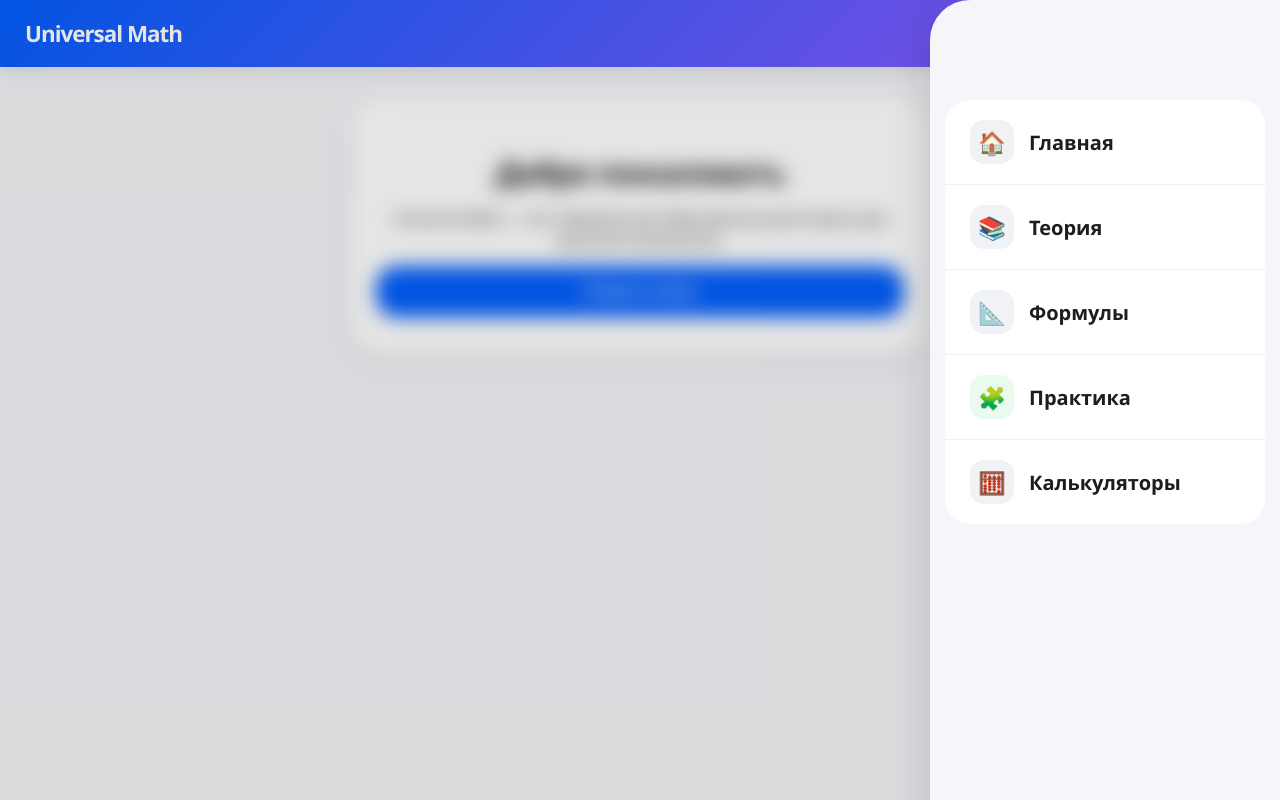
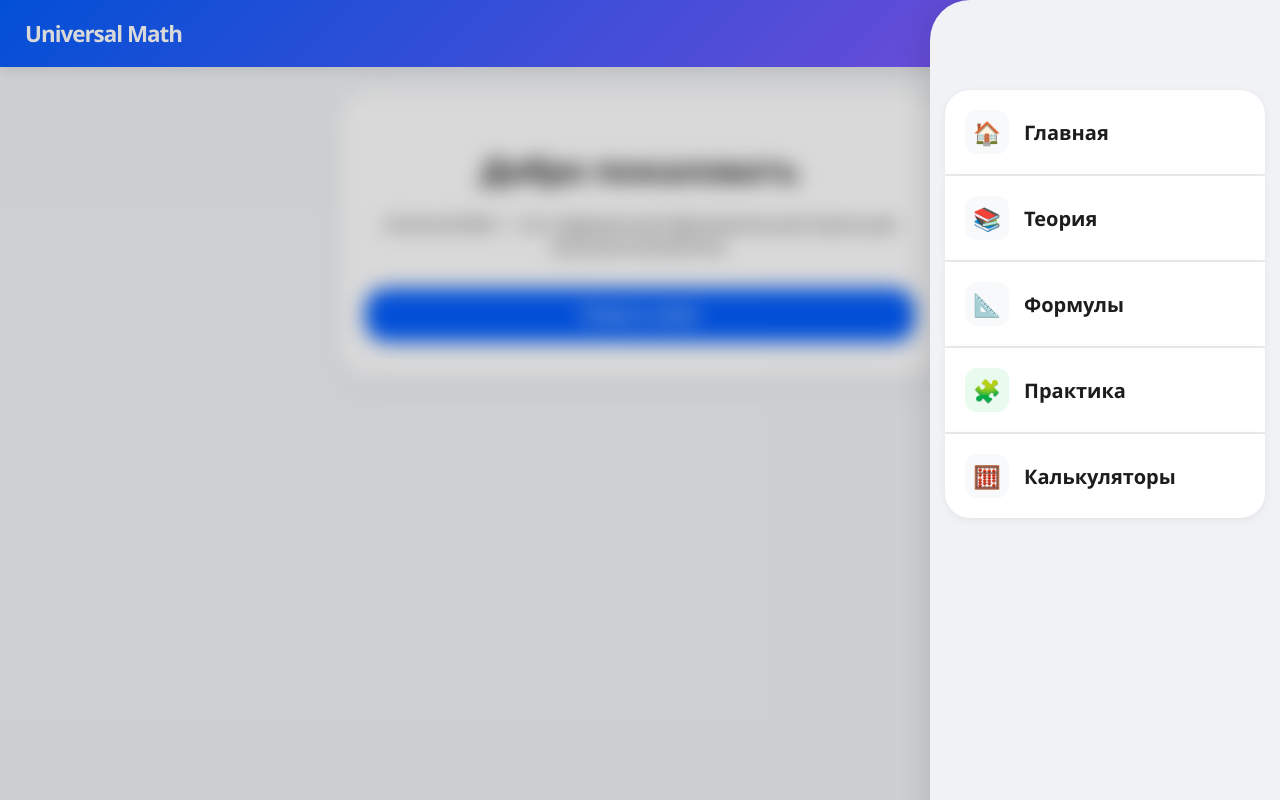
Before and after one commit to educatian-com/universal-math, a plain HTML site: page index.html in a window 1280 px wide. Both pictures are taken after a click on the element 1242 px from the left and 33 px from the top of the page. Drawn offline with Linux system fonts and the light colour scheme.

Commit message:
Update index.html

```diff
--- a/index.html
+++ b/index.html
@@ -23,25 +23,23 @@
             overflow-x: hidden;
         }
 
-        /* Эффект размытия и отдаления контента */
+        /* Эффект размытия фона */
         #main-content {
-            transition: filter 0.4s cubic-bezier(0.4, 0, 0.2, 1), transform 0.4s cubic-bezier(0.4, 0, 0.2, 1);
+            transition: 0.4s cubic-bezier(0.4, 0, 0.2, 1);
         }
 
         body.menu-open #main-content {
             filter: blur(10px);
-            transform: scale(0.96); /* Контент как бы уходит на задний план */
             pointer-events: none;
         }
 
-        /* Затемнение фона */
         .overlay {
             position: fixed;
             top: 0;
             left: 0;
             width: 100%;
             height: 100%;
-            background: rgba(0,0,0,0.1);
+            background: rgba(0,0,0,0.15);
             opacity: 0;
             visibility: hidden;
             transition: 0.4s;
@@ -52,7 +50,6 @@
             visibility: visible;
         }
 
-        /* Шапка */
         header {
             background: linear-gradient(135deg, var(--s-blue) 0%, var(--s-purple) 100%);
             padding: 18px 25px;
@@ -69,62 +66,52 @@
         .logo { font-weight: 800; font-size: 1.4em; letter-spacing: -1px; }
 
         .burger { cursor: pointer; display: flex; flex-direction: column; gap: 6px; z-index: 1100; }
-        .burger span { display: block; width: 26px; height: 3px; background: white; border-radius: 10px; transition: 0.3s; }
+        .burger span { display: block; width: 26px; height: 3px; background: white; border-radius: 10px; }
 
-        /* Анимация бургера */
-        body.menu-open .burger span:nth-child(1) { transform: translateY(9px) rotate(45deg); }
-        body.menu-open .burger span:nth-child(2) { opacity: 0; }
-        body.menu-open .burger span:nth-child(3) { transform: translateY(-9px) rotate(-45deg); }
-
-        /* Навигация Samsung S25 Style */
+        /* Меню в стиле Samsung */
         nav {
             position: fixed;
             top: 0;
             right: -100%;
-            width: 82%;
+            width: 85%;
             max-width: 320px;
             height: 100%;
-            background: #f4f6f9; /* Светло-серый фон меню */
+            background: #f0f2f5; /* Светлая подложка */
             transition: 0.4s cubic-bezier(0.4, 0, 0.2, 1);
             display: flex;
             flex-direction: column;
-            padding: 100px 15px 0 15px; /* Боковые отступы для формы карточек */
+            padding: 90px 15px 0 15px; /* Отступы, чтобы карточки не липли к краям */
+            gap: 2px; /* Почти нет расстояния, но разделение заметно */
             z-index: 1050;
-            box-shadow: -10px 0 40px rgba(0,0,0,0.1);
+            box-shadow: -10px 0 30px rgba(0,0,0,0.1);
             border-radius: 40px 0 0 40px;
         }
 
         nav.active { right: 0; }
 
-        /* Оформление ссылок как подсвеченных блоков */
+        /* Каждый раздел как отдельный блок с тенью */
         nav a {
             display: flex;
             align-items: center;
             gap: 15px;
             text-decoration: none;
             color: var(--s-text);
-            font-size: 1.25em;
-            font-weight: 600;
-            padding: 20px 25px;
-            margin: 0; /* Без отступов между ними */
-            background: #ffffff; /* Белая "подсветка" каждого блока */
-            border-bottom: 1px solid #f0f0f0; /* Тонкая линия разделитель */
+            font-size: 1.25rem; /* Крупный шрифт */
+            font-weight: 700;
+            padding: 20px;
+            background: white; /* Фон раздела */
             transition: 0.2s;
+            box-shadow: 0 2px 8px rgba(0,0,0,0.06); /* Тень для выделения */
         }
 
-        /* Скругления для создания эффекта единой капсулы */
-        nav a:first-child {
-            border-radius: 25px 25px 0 0;
-        }
-
-        nav a:last-child {
-            border-radius: 0 0 25px 25px;
-            border-bottom: none;
-        }
+        /* Скругления первого и последнего пунктов для эффекта монолитного блока */
+        nav a:first-child { border-top-left-radius: 25px; border-top-right-radius: 25px; }
+        nav a:last-child { border-bottom-left-radius: 25px; border-bottom-right-radius: 25px; }
 
         nav a:active {
-            background: #f9f9f9;
+            background: #fafafa;
             transform: scale(0.98);
+            box-shadow: none;
         }
 
         .icon-box {
@@ -133,16 +120,15 @@
             display: flex;
             align-items: center;
             justify-content: center;
-            background: #f0f2f5;
-            border-radius: 14px;
+            background: #f8f9fa;
+            border-radius: 12px;
             font-size: 1.4rem;
             flex-shrink: 0;
         }
 
-        /* Основные блоки контента */
+        /* Стили контента */
         .section { display: none; padding: 25px; max-width: 600px; margin: 0 auto; animation: fadeIn 0.4s; }
         .section.active { display: block; }
-
         @keyframes fadeIn { from { opacity: 0; transform: translateY(15px); } to { opacity: 1; transform: translateY(0); } }
 
         .card {
@@ -151,10 +137,7 @@
             border-radius: var(--radius);
             box-shadow: 0 10px 30px rgba(0,0,0,0.05);
             text-align: center;
-            margin-bottom: 20px;
         }
-
-        h1 { font-size: 2em; margin-bottom: 15px; letter-spacing: -1px; }
 
         .btn {
             background: var(--s-blue);
@@ -166,7 +149,7 @@
             cursor: pointer;
             width: 100%;
             font-size: 1em;
-            transition: 0.3s;
+            margin-top: 15px;
         }
     </style>
 </head>
@@ -185,20 +168,15 @@
     <a href="#" onclick="showSection('home')">
         <div class="icon-box">🏠</div> <span>Главная</span>
     </a>
-
     <a href="topics/theory_main.html">
         <div class="icon-box">📚</div> <span>Теория</span>
     </a>
-
     <a href="#" onclick="showSection('formulas')">
         <div class="icon-box">📐</div> <span>Формулы</span>
     </a>
-
     <a href="practice/practice_main.html">
-        <div class="icon-box" style="background: #e9fbee;">🧩</div>
-        <span>Практика</span>
+        <div class="icon-box" style="background: #e9fbee;">🧩</div> <span>Практика</span>
     </a>
-
     <a href="#" onclick="showSection('calc')">
         <div class="icon-box">🧮</div> <span>Калькуляторы</span>
     </a>
@@ -212,27 +190,21 @@
             <button class="btn" onclick="toggleMenu()">Открыть меню</button>
         </div>
     </div>
-
     <div id="formulas" class="section"><div class="card"><h2>Формулы</h2><p>Раздел наполняется...</p></div></div>
     <div id="calc" class="section"><div class="card"><h2>Калькуляторы</h2><p>Раздел наполняется...</p></div></div>
 </div>
 
 <script>
     function toggleMenu() {
-        const menu = document.getElementById('menu');
-        const body = document.body;
-        menu.classList.toggle('active');
-        body.classList.toggle('menu-open');
+        document.getElementById('menu').classList.toggle('active');
+        document.body.classList.toggle('menu-open');
     }
 
     function showSection(id) {
         document.querySelectorAll('.section').forEach(s => s.classList.remove('active'));
         document.getElementById(id).classList.add('active');
-
-        // Закрываем меню при переходе
         document.getElementById('menu').classList.remove('active');
         document.body.classList.remove('menu-open');
-
         window.scrollTo(0,0);
     }
 </script>
```
